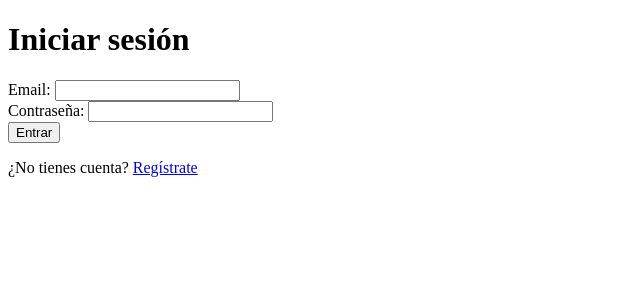
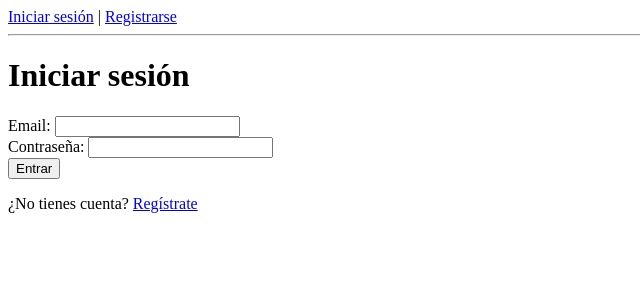
Before and after one commit to jgaragu1705/Practica_final_2_8, a PHP site: page /login in a window 1280 px wide. Shown: the top 300 px of the page, without its empty margins (0-640 px from the left). Run offline with PHP 8.4, Linux system fonts and the light colour scheme.

Commit message:
Añadidos login, logout y cabecera con sesión

```diff
--- a/public/index.php
+++ b/public/index.php
@@ -18,8 +18,10 @@ $router = new Router();
 
 // Rutas de la aplicación: URL => [controlador, método]
 $router->get('/login', [AuthController::class, 'showLoginForm']);
+$router->post('/login', [AuthController::class, 'login']);          // NUEVA
 $router->get('/register', [AuthController::class, 'showRegisterForm']);
-$router->post('/register', [AuthController::class, 'register']);   // NUEVA: recibe el formulario
+$router->post('/register', [AuthController::class, 'register']);
+$router->post('/logout', [AuthController::class, 'logout']);        // NUEVA
 
 // Saco solo la parte de la URL sin el ?id=... (por ejemplo "/login")
 $path = parse_url($_SERVER['REQUEST_URI'], PHP_URL_PATH) ?? '/';
--- a/src/Controllers/AuthController.php
+++ b/src/Controllers/AuthController.php
@@ -73,4 +73,51 @@ class AuthController
         header('Location: /login');
         exit;
     }
+
+    // NUEVO: recibe el formulario de login (llega por POST)
+    public function login(): void
+    {
+        $email = trim($_POST['email'] ?? '');
+        $password = $_POST['password'] ?? '';
+
+        // findByEmail me devuelve el id si email y contraseña son correctos, o null si no
+        $userId = $this->userModel->findByEmail($email, $password);
+
+        if ($userId === null) {
+            // Mismo mensaje si falla el email o la contraseña, para no dar pistas
+            $_SESSION['error'] = 'Email o contraseña incorrectos.';
+            header('Location: /login');
+            exit;
+        }
+
+        // Login correcto. Cambio el identificador de sesión por uno nuevo
+        // (evita que alguien con el identificador antiguo herede esta sesión)
+        session_regenerate_id(true);
+
+        // Saco el email tal y como está guardado en la base de datos
+        $usuario = $this->userModel->getById($userId);
+
+        // Guardo en la sesión quién es. A partir de ahora, en cualquier página,
+        // si existe $_SESSION['user_id'] sé que hay alguien logueado y quién es.
+        $_SESSION['user_id'] = $userId;
+        $_SESSION['user_email'] = $usuario['email'];
+
+        // Todavía no tenemos la página de anuncios, así que vuelvo al login
+        // (más adelante redirigiré a /posts). La cabecera ya mostrará mi email.
+        $_SESSION['success'] = 'Has iniciado sesión correctamente.';
+        header('Location: /login');
+        exit;
+    }
+
+    // NUEVO: cierra la sesión (llega por POST desde el botón de la cabecera)
+    public function logout(): void
+    {
+        // Borra todos los datos de la sesión (el id, el email...)
+        session_destroy();
+
+        // En la siguiente petición, index.php abrirá una sesión nueva
+        // y creará un token CSRF nuevo
+        header('Location: /login');
+        exit;
+    }
 }
--- a/src/Views/auth/login.php
+++ b/src/Views/auth/login.php
@@ -6,6 +6,8 @@
     <title>Iniciar sesión</title>
 </head>
 <body>
+    <?php require __DIR__ . '/../partials/header.php'; ?>
+
     <h1>Iniciar sesión</h1>
 
     <?php // Si el controlador dejó un mensaje de error en la sesión, lo muestro y lo borro ?>
--- a/src/Views/auth/register.php
+++ b/src/Views/auth/register.php
@@ -6,6 +6,8 @@
     <title>Registro</title>
 </head>
 <body>
+    <?php require __DIR__ . '/../partials/header.php'; ?>
+
     <h1>Crear cuenta</h1>
 
     <?php if (!empty($_SESSION['error'])): ?>
--- /dev/null
+++ b/src/Views/partials/header.php
@@ -0,0 +1,18 @@
+<?php // Cabecera común. La incluyo con require en cada vista, justo después de <body> ?>
+<nav>
+    <?php if (isset($_SESSION['user_id'])): ?>
+        <?php // Hay alguien logueado: muestro su email y el botón de cerrar sesión ?>
+        <span>Conectado como <?= htmlspecialchars($_SESSION['user_email']) ?></span>
+
+        <?php // El logout es un formulario POST (no un enlace) para que nadie pueda cerrarte la sesión con un simple link ?>
+        <form action="/logout" method="post" style="display:inline">
+            <input type="hidden" name="csrf_token" value="<?= $_SESSION['csrf_token'] ?>">
+            <button type="submit">Cerrar sesión</button>
+        </form>
+    <?php else: ?>
+        <?php // No hay nadie logueado: enlaces para entrar o registrarse ?>
+        <a href="/login">Iniciar sesión</a> |
+        <a href="/register">Registrarse</a>
+    <?php endif; ?>
+</nav>
+<hr>
```
